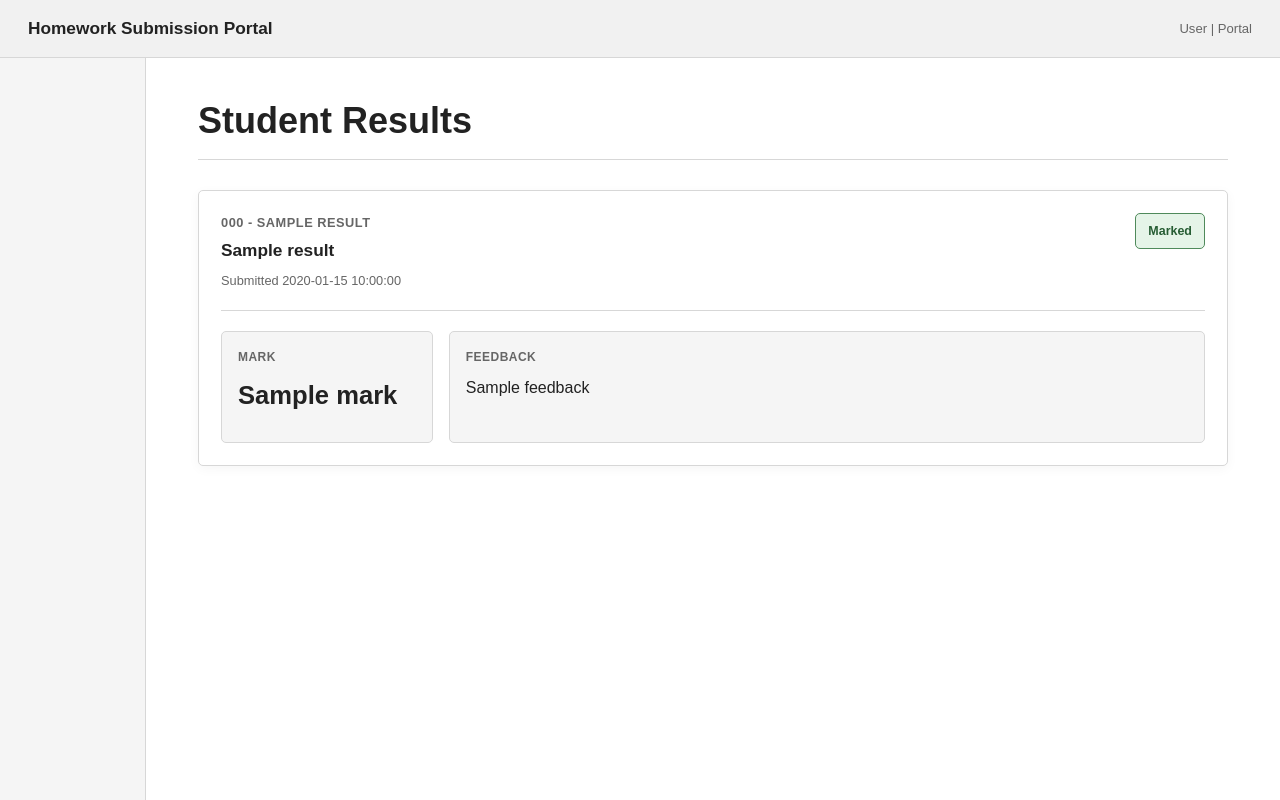
After one commit to JellyJoestar/Homework-Submission-Portal, a Flask app: template templates/student_results.html in a window 1280 px wide. The commit adds this page. Run offline with Flask 3, Linux system fonts and the light colour scheme; the template is opened without the code that fills it: most values are stand-ins (such as "Sample title", 1, 10 or a date in 2020).

Commit message:
feat(IFN636-30): apply approved Figma UI and add student results

```diff
--- a/db.py
+++ b/db.py
@@ -293,6 +293,8 @@ def get_submissions_by_student(student_id):
             s.original_filename,
             s.stored_filename,
             s.status,
+            s.mark,
+            s.feedback,
             s.submitted_at,
             a.title AS assessment_title,
             u.unit_code,
--- a/static/css/style.css
+++ b/static/css/style.css
@@ -408,6 +408,18 @@ input[type="file"]::file-selector-button {
     background: #e9eef3;
 }
 
+.assessment-status.status-marked {
+    border-color: #4f8a5b;
+    color: #275d34;
+    background: #e5f4e8;
+}
+
+.assessment-status.status-pending {
+    border-color: #c28b00;
+    color: #6b4b00;
+    background: #fff4ce;
+}
+
 .assessment-card-footer > .button-link {
     display: inline-flex;
     min-height: 36px;
@@ -621,6 +633,102 @@ input[type="file"]::file-selector-button {
     padding: 7px 16px;
 }
 
+/* Student results */
+
+.results-page > h1 {
+    padding-bottom: 18px;
+    border-bottom: 1px solid var(--line);
+}
+
+.result-list {
+    display: grid;
+    gap: 16px;
+    margin: 0;
+    padding: 0;
+    list-style: none;
+}
+
+.result-card {
+    padding: 22px;
+    border: 1px solid var(--line);
+    border-radius: var(--radius);
+    background: var(--surface);
+    box-shadow: 0 3px 12px rgba(0, 0, 0, 0.04);
+}
+
+.result-card-header {
+    display: flex;
+    gap: 20px;
+    align-items: flex-start;
+    justify-content: space-between;
+}
+
+.result-card-header h2 {
+    margin: 0;
+    font-size: 1.08rem;
+}
+
+.result-unit,
+.result-submitted {
+    color: var(--muted);
+    font-size: 0.8rem;
+}
+
+.result-unit {
+    margin-bottom: 5px;
+    font-weight: 700;
+    letter-spacing: 0.04em;
+    text-transform: uppercase;
+}
+
+.result-submitted {
+    margin: 7px 0 0;
+}
+
+.result-content {
+    display: grid;
+    grid-template-columns: minmax(150px, 0.28fr) minmax(280px, 1fr);
+    gap: 16px;
+    margin-top: 20px;
+    padding-top: 20px;
+    border-top: 1px solid var(--line);
+}
+
+.result-field {
+    min-height: 112px;
+    padding: 16px;
+    border: 1px solid var(--line);
+    border-radius: var(--radius);
+    background: var(--surface-soft);
+}
+
+.result-label {
+    display: block;
+    margin-bottom: 10px;
+    color: var(--muted);
+    font-size: 0.75rem;
+    font-weight: 700;
+    letter-spacing: 0.04em;
+    text-transform: uppercase;
+}
+
+.result-mark strong {
+    font-size: 1.6rem;
+}
+
+.result-feedback p {
+    margin: 0;
+    white-space: pre-wrap;
+}
+
+.result-empty {
+    padding: 24px;
+    border: 1px dashed var(--line-strong);
+    border-radius: var(--radius);
+    color: var(--muted);
+    background: var(--surface-soft);
+}
+
 .submitted-file-row {
     margin-top: 8px;
     padding: 14px;
@@ -774,11 +882,16 @@ input[type="file"]::file-selector-button {
     }
 
     .student-assessment-card,
+    .result-card-header,
     .resource-item,
     .upload-form,
     .detail-row {
         align-items: stretch;
         flex-direction: column;
+    }
+
+    .result-content {
+        grid-template-columns: 1fr;
     }
 
     .detail-row strong {
--- a/templates/base.html
+++ b/templates/base.html
@@ -26,7 +26,7 @@
             {% elif session.get("role") == "Student" %}
                 <a href="{{ url_for('views.student_home') }}">Dashboard</a>
                 <a href="{{ url_for('views.student_submissions') }}">My Submissions</a>
-                <span class="nav-button nav-button-pending">Results</span>
+                <a href="{{ url_for('views.student_results') }}">Results</a>
             {% endif %}
         </nav>
     </aside>
--- /dev/null
+++ b/templates/student_results.html
@@ -0,0 +1,55 @@
+{% extends "base.html" %}
+
+{% block content %}
+
+<section class="app-page student-page results-page">
+
+    <h1>Student Results</h1>
+
+    {% if results %}
+        <ul class="result-list">
+            {% for result in results %}
+                <li class="result-card">
+                    <div class="result-card-header">
+                        <div>
+                            <p class="result-unit">{{ result.unit_code }} - {{ result.unit_name }}</p>
+                            <h2>{{ result.assessment_title }}</h2>
+                            <p class="result-submitted">Submitted {{ result.submitted_at }}</p>
+                        </div>
+
+                        {% if result.mark is not none %}
+                            <span class="assessment-status status-marked">Marked</span>
+                        {% else %}
+                            <span class="assessment-status status-pending">Pending</span>
+                        {% endif %}
+                    </div>
+
+                    <div class="result-content">
+                        <div class="result-field result-mark">
+                            <span class="result-label">Mark</span>
+                            {% if result.mark is not none %}
+                                <strong>{{ result.mark }}</strong>
+                            {% else %}
+                                <strong>Pending</strong>
+                            {% endif %}
+                        </div>
+
+                        <div class="result-field result-feedback">
+                            <span class="result-label">Feedback</span>
+                            {% if result.feedback %}
+                                <p>{{ result.feedback }}</p>
+                            {% else %}
+                                <p>Feedback has not been provided yet.</p>
+                            {% endif %}
+                        </div>
+                    </div>
+                </li>
+            {% endfor %}
+        </ul>
+    {% else %}
+        <p class="result-empty">No submission results are currently available.</p>
+    {% endif %}
+
+</section>
+
+{% endblock %}
```
Also changed, not shown: views.py (+10 -0 lines).
